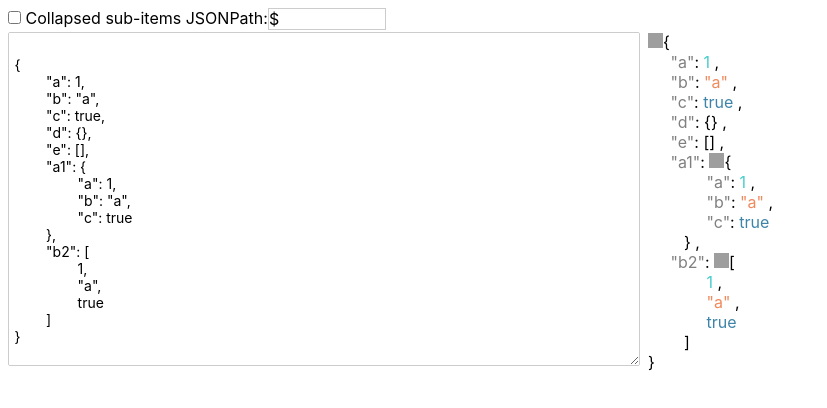
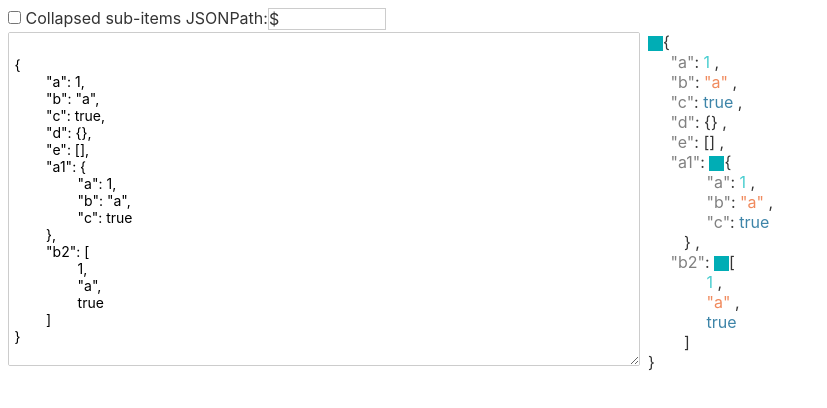
Before and after one commit to leavesster/jsonpath-generator, a Svelte app: page / in a window 1280 px wide. Shown: the top 408 px of the page, without its empty margins (0-827 px from the left). Built offline with nearby package versions, Linux system fonts and the light colour scheme; grey boxes are pictures that could not be loaded.

Commit message:
extract color to top

```diff
--- a/src/App.svelte
+++ b/src/App.svelte
@@ -82,26 +82,14 @@
 			width: 100%;
 		}
 	}
-    :global(body) {
-        background-color: var(--vscode-editor-background);
-        color:var(--vscode-editor-foreground);
+
+    :global(.key) {
+        color:gray;
     }
     :global(.folded::before) {
-        content: "";
-        background:  url(../assets/folded.svg);
-        background-size: 10px;
-        background-size: contain;
-        width: 15px;
-        height: 15px;
-        display: inline-block;
+        background-color: #00adb5;
     }
     :global(.unfolded::before) {
-        content: "";
-        background:  url(../assets/unfolded.svg);
-        background-size: 10px;
-        background-size: contain;
-        width: 15px;
-        height: 15px;
-        display: inline-block;
+        background-color: #00adb5;
     }
 </style>
--- a/src/Json.svelte
+++ b/src/Json.svelte
@@ -24,14 +24,13 @@
 		flex-grow: 1;
 		overflow: auto;
 	}
-    :global(body) {
-        background-color: var(--vscode-editor-background);
-        color:var(--vscode-editor-foreground);
-    }
     :global(.folded::before) {
         content: "";
-        background:  url(../assets/folded.svg);
-        background-size: 10px;
+        -webkit-mask-image:  url(../assets/folded.svg);
+        mask-image:  url(../assets/folded.svg);
+        -webkit-mask-size: cover;
+        mask-size: cover;
+        vertical-align: middle;
         background-size: contain;
         width: 15px;
         height: 15px;
@@ -39,8 +38,11 @@
     }
     :global(.unfolded::before) {
         content: "";
-        background:  url(../assets/unfolded.svg);
-        background-size: 10px;
+        -webkit-mask-image: url(../assets/unfolded.svg);
+        mask-image:  url(../assets/unfolded.svg);
+        -webkit-mask-size: cover;
+        mask-size: cover;
+        vertical-align: middle;
         background-size: contain;
         width: 15px;
         height: 15px;
--- a/src/Kv.svelte
+++ b/src/Kv.svelte
@@ -27,9 +27,3 @@
 {:else if isPrimitive(value)}
     <Value {value} level={level + 1} jsonpath={jsonpath}/>
 {/if}
-
-<style>
-    .key {
-        color:grey;
-    }
-</style>
```
